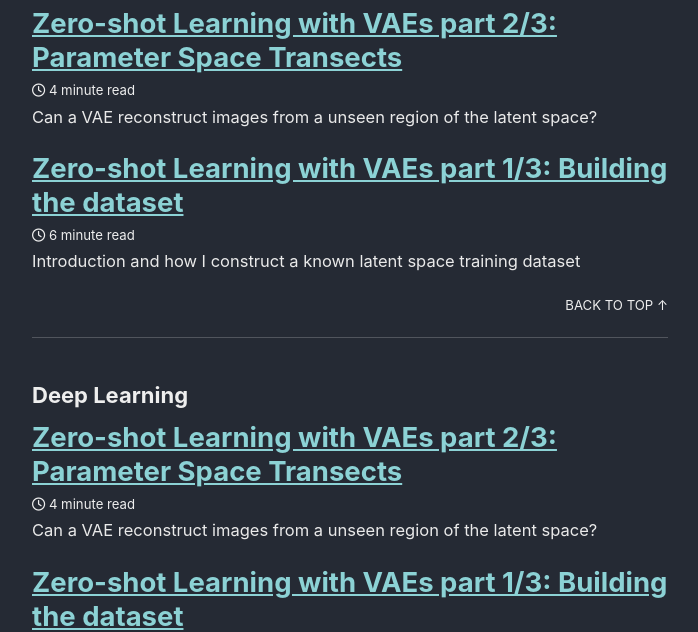
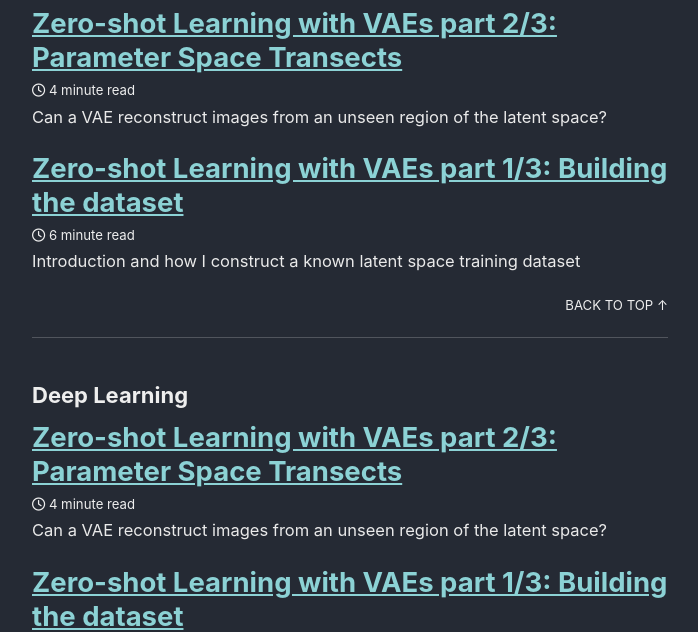
Before and after one commit to M-Lin-DM/M-Lin-DM.github.io, a Jekyll site: the page built from _pages/category-archive.md, in a window 1280 px wide and 900 px high, scrolled down 1511 px. Shown: the part 153-785 px from the top of the window, without its empty margins (290-988 px from the left). Built offline with Jekyll 4.4.1, drawn with Linux system fonts in a browser that asks for light colours; cached includes are drawn as plain includes; nearby versions of some CDN libraries.

Commit message:
description

```diff
--- a/_posts/2021-04-10-VAE-zeroshot-part-2.md
+++ b/_posts/2021-04-10-VAE-zeroshot-part-2.md
@@ -6,7 +6,7 @@
 categories:
     - Computer Vision
     - Deep Learning
-excerpt: "Can a VAE reconstruct images from a unseen region of the latent space?"
+excerpt: "Can a VAE reconstruct images from an unseen region of the latent space?"
 tagline: "Walking a path through an unknown region of the latent space"
 header:
   overlay_image: /images/VAE_zeroshot/banner_2.png
@@ -101,7 +101,7 @@
 ![](/images/VAE_zeroshot/mu_embedding_annotated.png)
 
 
-[![video link](/images/VAE_zeroshot/mu_embedding_thumb.png)](https://www.youtube.com/watch?v=uo8HXx9Ik7k "video"){: .align-center}
+[![video link](/images/VAE_zeroshot/mu_embedding_thumb_resize.png)](https://www.youtube.com/watch?v=uo8HXx9Ik7k "video"){: .align-center}
 
 ## Transect reconstructions
 
```
Also changed, not shown: images/VAE_zeroshot/mu_embedding_thumb_resize.png (added).
